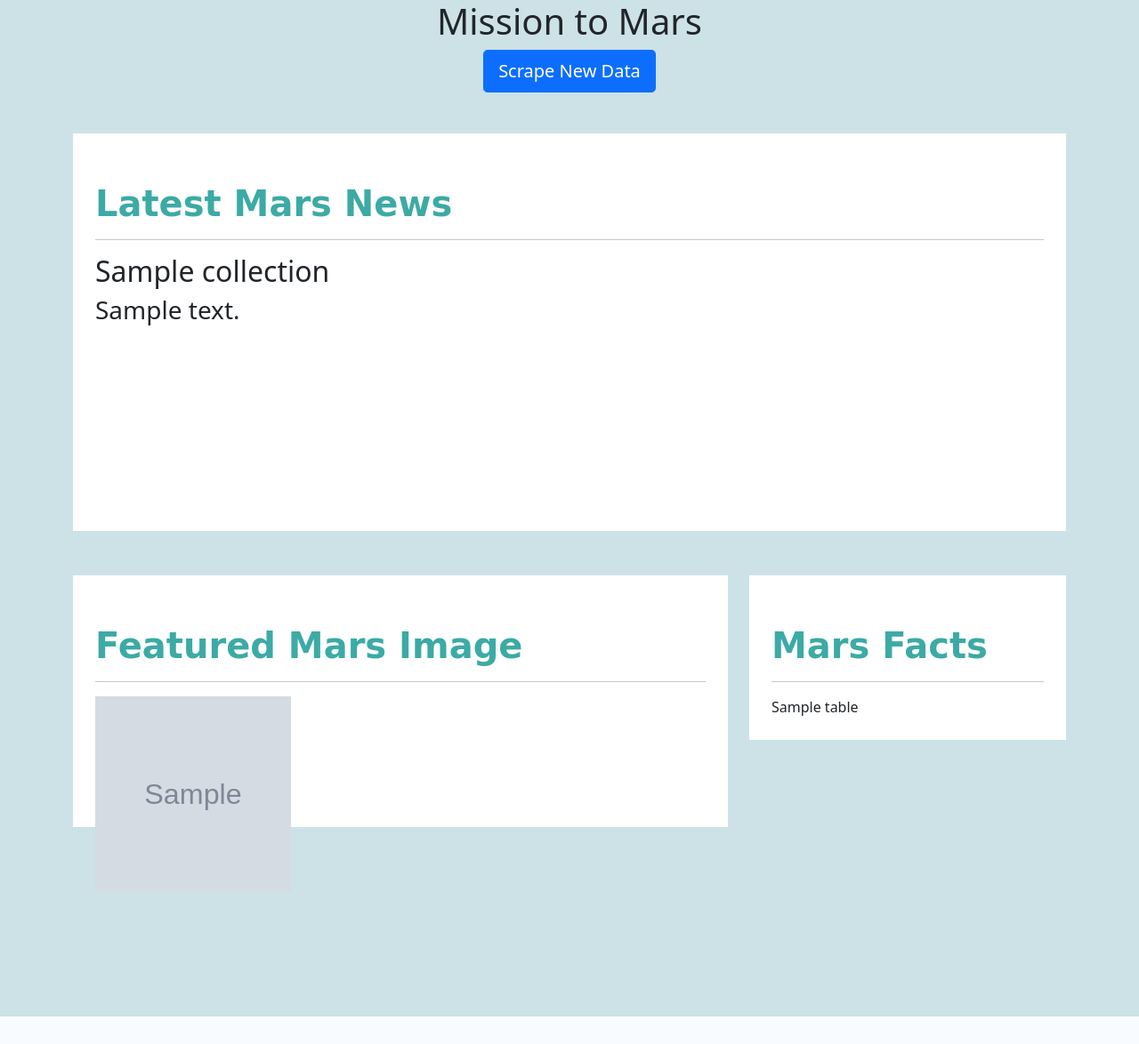
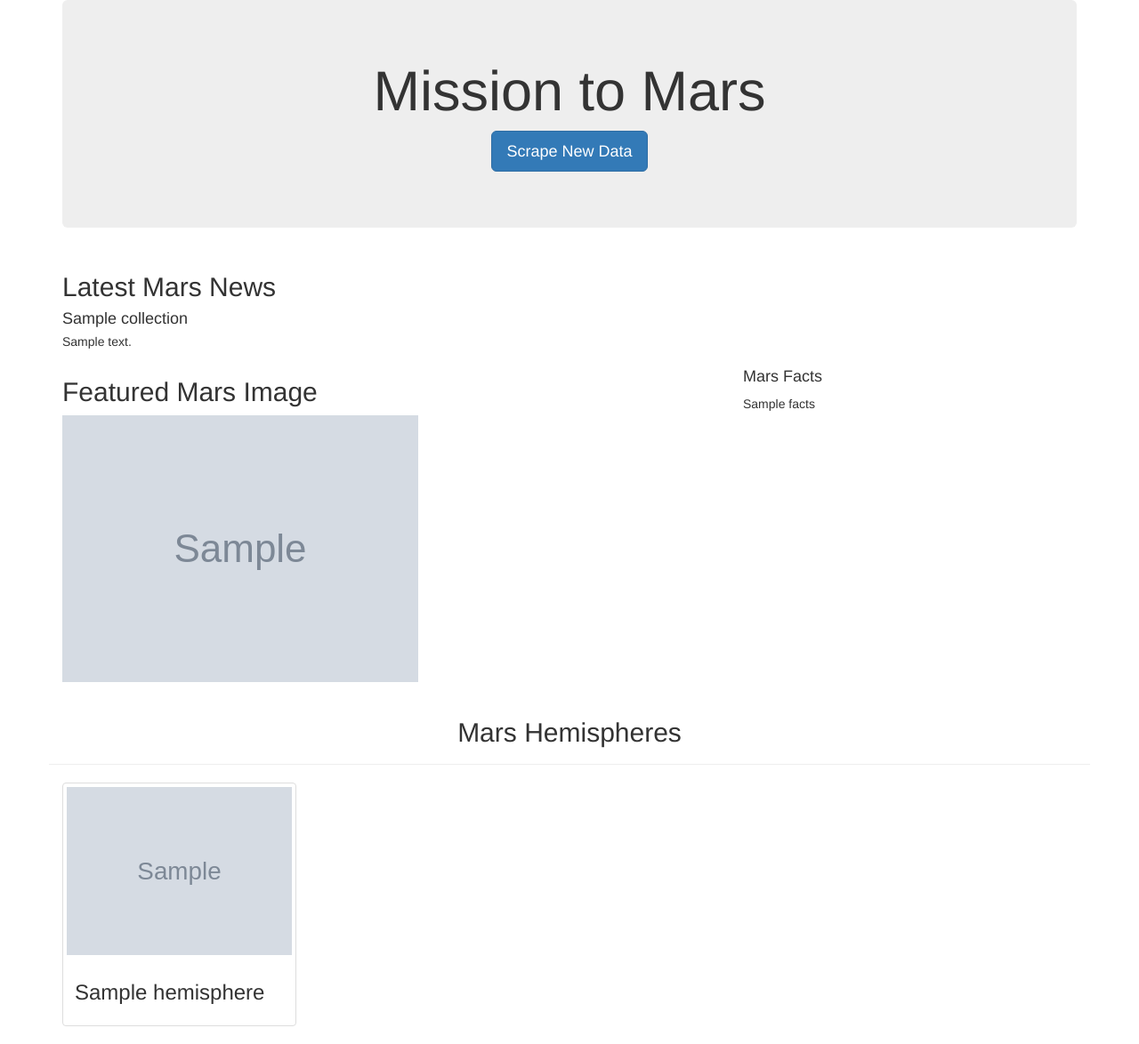
Before and after one commit to rsimeonoglou/web-scraping-challenge, a Flask app: page / in a window 1280 px wide. Shown: the whole page at 89% size. Before the commit the page ends 1143 px from the top, so only its background shows below. Run offline with Flask 2, Linux system fonts and the light colour scheme; grey boxes marked "Sample" are stand-in pictures; a database or web service that is not in the repository returns one stand-in record (values such as "Sample title"); some libraries are stand-ins or nearby versions.

Commit message:
render hemispheres

```diff
--- a/mission_to_mars/templates/index.html
+++ b/mission_to_mars/templates/index.html
@@ -31,69 +31,77 @@
 </html> -->
 
 
+<!DOCTYPE html>
+<html lang="en">
+  <head>
+    <meta charset="UTF-8" />
+    <meta name="viewport" content="width=device-width, initial-scale=1.0" />
+    <meta http-equiv="X-UA-Compatible" content="ie=edge" />
+    <title>Mission to Mars</title>
+    <link
+      rel="stylesheet"
+      href="https://maxcdn.bootstrapcdn.com/bootstrap/3.3.7/css/bootstrap.min.css"
+    />
+  </head>
+  <body>
+    <div class="container">
+
+      <div class="jumbotron text-center">
+        <h1>Mission to Mars</h1>
+
+        <p><a class="btn btn-primary btn-lg" href="/scrape" role="button">Scrape New Data</a></p>
+      </div>
 
 
-<!DOCTYPE html>
-<html lang="en">
-
-<head>
-  <meta charset="UTF-8">
-  <meta name="viewport" content="width=device-width, initial-scale=1.0">
-  <meta http-equiv="X-UA-Compatible" content="ie=edge">
-  <title>Mars Data</title>
-  <link rel="stylesheet" href="static/css/bootstrap.min.css" media="screen">
-  <link rel="stylesheet" href="static/assets/css/styles.css" media="screen">
-</head>
-
-<body>
-
-  <div class="container-fluid">
-    <div class="jumbotron text-center">
-      <h1>Mission to Mars</h1>
-      <p><a class="btn btn-primary btn-lg" href="/scrape" role="button">Scrape New Data</a></p>
-    </div>
-  </div>
+      <div class="row" id="mars_news">
+        <div class="col-md-12">
+          <div class="media">
+            <div class="media-body">
+              <h2>Latest Mars News</h2>
+              <h4 class="media-heading">{{ mars_data.latest_title }}</h4>
+              <p>{{ mars_data.latest_text }}</p>
+            </div>
+          </div>
+        </div>
+      </div>
 
 
-<div class="container">
-  <section class="row">
-    <div class="col-md-16">
-      <article class="project_describe">
+      <div class="row" id="featured_image">
+        <div class="col-md-8">
+          <h2>Featured Mars Image</h2>
 
-        <h1 class="Summary">Latest Mars News</h1>
-        <hr />
-        <h2>{{ mars_data.latest_title }}</h2>
-        <h3>{{ mars_data.latest_text }}</h3>
-      </article>
-    </div>
 
-    <div class="container">
-      <section class="row">
-        <div class="col-md-8">
-          <article class="project_describe">
+          <img
+            src="{{mars_data.featured_image}}"
+            class="img-responsive"
+            alt="Responsive image"
+          />
+        </div>
+        <div class="col-md-4">
 
-            <h1 class="Summary">Featured Mars Image</h1>
-            <hr />
-            <img src="{{ mars_data.featured_image }}" alt="featured image" id="summary_picture"/>
-          </article>
+          <div class="row" id="mars_table">
+            <h4>Mars Facts</h4>
+            {{ mars_data.facts | safe }}
+          </div>
+        </div>
+      </div>
+      <div class="row" id="mars-hemispheres">
+        <div class="page-header">
+          <h2 class="text-center">Mars Hemispheres</h2>
         </div>
 
-      <div class= "col-md-4">
-          <section id="visualization-pages">
-            <div class="visualizations">
-              <h2 class="visualization-pages-header">Mars Facts</h2>
-              <hr />
-              <div id="table">
-                  {{mars_data.table}}
-              </div>
+        {% for hemisphere in mars_data.hemispheres %}
+        <div class="col-md-3">
+          <div class="thumbnail">
+            <img src="{{hemisphere.img_url}}" alt="image">
+            <div class="caption">
+              <h3>{{hemisphere.title}}</h3>
             </div>
-          </section>
+          </div>
+        </div>
+        {% endfor %}
 
-        </div>
-    </section>
   </div>
-
-<script src="https://cdn.jsdelivr.net/npm/bootstrap@5.0.0-beta1/dist/js/bootstrap.bundle.min.js" integrity="sha384-ygbV9kiqUc6oa4msXn9868pTtWMgiQaeYH7/t7LECLbyPA2x65Kgf80OJFdroafW" crossorigin="anonymous"></script>
 
 </body>
 
```
Also changed, not shown: mission_to_mars/scrape_mars.py (+125 -18 lines), 1 other file.
